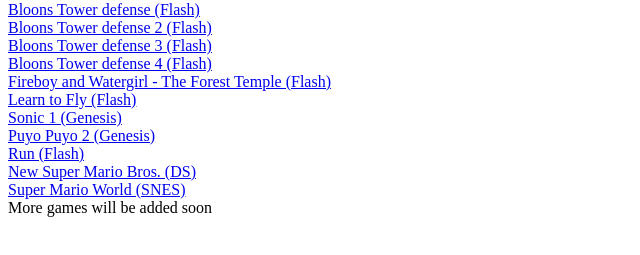
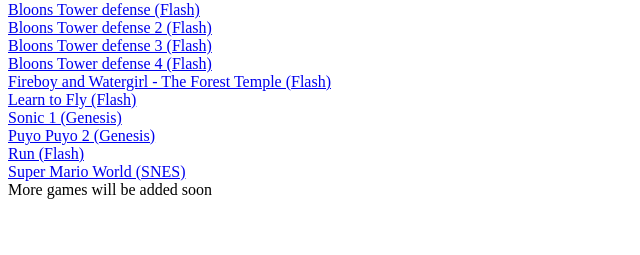
Before and after one commit to leoisbadatmakeingthings/idk, a website: page index.html in a window 1280 px wide. Shown: the part 79-334 px from the top of the page, without its empty margins (0-640 px from the left). Drawn offline with Linux system fonts and the light colour scheme.

Commit message:
Update index.html

```diff
--- a/index.html
+++ b/index.html
@@ -24,8 +24,6 @@
   <br>
     <a href="https://leoisbadatmakeingthings.github.io/idk/Run.html ">Run (Flash)</a>
   <br>
-  <a href="https://leoisbadatmakeingthings.github.io/idk/nsmbds.html">New Super Mario Bros. (DS)</a>
-  <br>
     <a href="https://leoisbadatmakeingthings.github.io/idk/smw.html">Super Mario World (SNES)</a>
   <br>
   More games will be added soon
```
